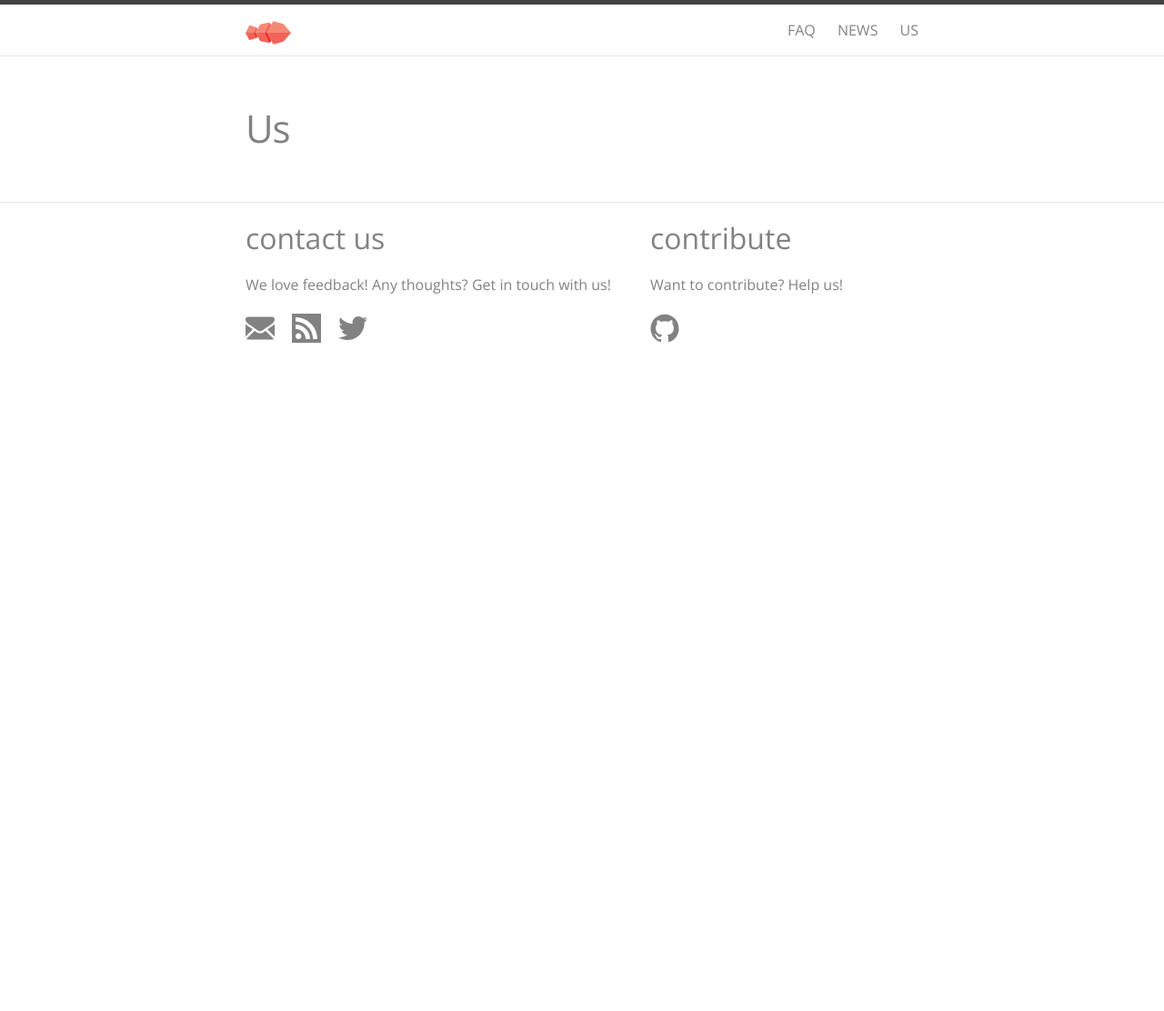
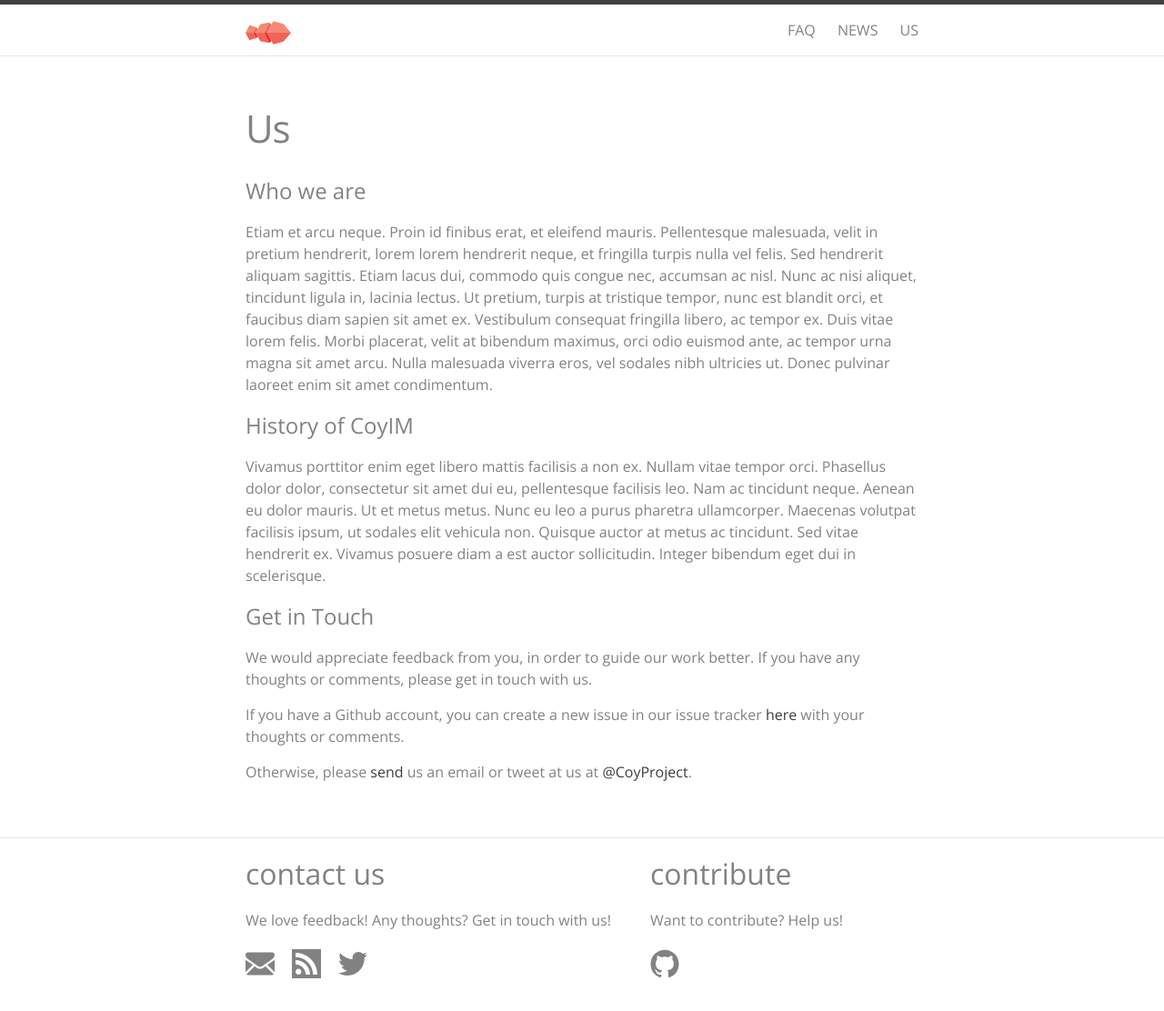
Before and after one commit to coyim/coyim-page, a Jekyll site: the page built from us.md, in a window 1280 px wide and 1112 px high. Shown: the whole window at 91% size. Built offline with Jekyll 4.4.1, drawn with Linux system fonts in a browser that asks for light colours.

Commit message:
Add dummy text to Us page

```diff
--- a/us.md
+++ b/us.md
@@ -4,3 +4,19 @@ title: Us
 tags: menu
 permalink: /us/
 ---
+
+Who we are
+=
+Etiam et arcu neque. Proin id finibus erat, et eleifend mauris. Pellentesque malesuada, velit in pretium hendrerit, lorem lorem hendrerit neque, et fringilla turpis nulla vel felis. Sed hendrerit aliquam sagittis. Etiam lacus dui, commodo quis congue nec, accumsan ac nisl. Nunc ac nisi aliquet, tincidunt ligula in, lacinia lectus. Ut pretium, turpis at tristique tempor, nunc est blandit orci, et faucibus diam sapien sit amet ex. Vestibulum consequat fringilla libero, ac tempor ex. Duis vitae lorem felis. Morbi placerat, velit at bibendum maximus, orci odio euismod ante, ac tempor urna magna sit amet arcu. Nulla malesuada viverra eros, vel sodales nibh ultricies ut. Donec pulvinar laoreet enim sit amet condimentum.
+
+History of CoyIM
+=
+Vivamus porttitor enim eget libero mattis facilisis a non ex. Nullam vitae tempor orci. Phasellus dolor dolor, consectetur sit amet dui eu, pellentesque facilisis leo. Nam ac tincidunt neque. Aenean eu dolor mauris. Ut et metus metus. Nunc eu leo a purus pharetra ullamcorper. Maecenas volutpat facilisis ipsum, ut sodales elit vehicula non. Quisque auctor at metus ac tincidunt. Sed vitae hendrerit ex. Vivamus posuere diam a est auctor sollicitudin. Integer bibendum eget dui in scelerisque.
+
+Get in Touch
+=
+We would appreciate feedback from you, in order to guide our work better. If you have any thoughts or comments, please get in touch with us.
+
+If you have a Github account, you can create a new issue in our issue tracker <a href="https://github.com/twstrike/coyim/issues/new?labels=feedback" target="_blank">here</a> with your thoughts or comments.
+
+Otherwise, please [send](mailto:coyim@thoughtworks.com) us an email or tweet at us at [@CoyProject](https://twitter.com/CoyProject).
```
